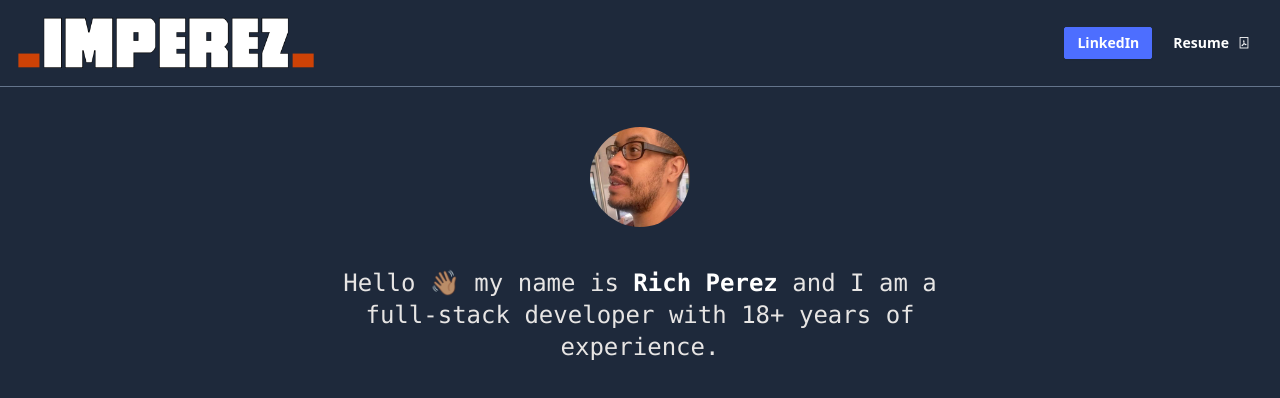
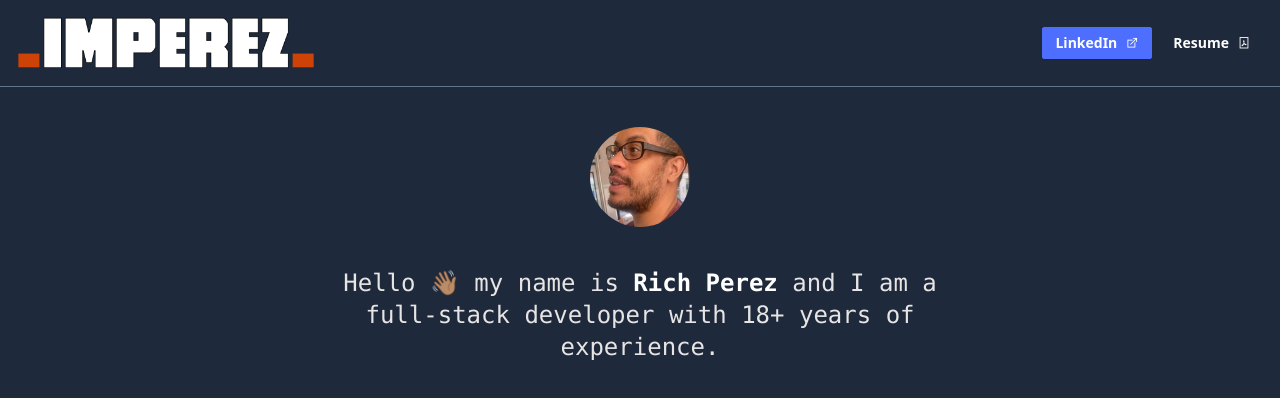
Before and after one commit to perez-rich/richperez.dev, a Next.js app: page / in a window 1280 px wide. Shown: the top 398 px of the page. Built offline with nearby package versions, Linux system fonts and the light colour scheme.

Commit message:
added external link icon

```diff
--- a/app/components/Header.tsx
+++ b/app/components/Header.tsx
@@ -4,7 +4,9 @@ export default function () {
     return <header className="flex flex-col md:flex-row items-center md:justify-between px-4 border-b py-4 md:py-0 border-slate-500">
     <a href="/"><Image src="/img/site-logo.png" alt="imperez logo" width="300" height="86" /></a>
     <nav className="flex gap-2 justify-center">
-      <a className="btn btn-sm btn-primary text-white md:my-4" href="https://www.linkedin.com/in/imperez/" target="_blank" >LinkedIn</a>
+      <a className="btn btn-sm btn-primary text-white md:my-4" href="https://www.linkedin.com/in/imperez/" target="_blank" >
+        LinkedIn <i className="las la-external-link-alt"></i>
+      </a>
       <a className="btn btn-sm btn-ghost text-white md:my-4" href="https://docs.google.com/document/d/1-X2XsNCaCy0j93hHALWcO9V_5NWPxGGYRBbh7p0eAxk/export?format=pdf" target="_blank">
         Resume <i className="lar la-file-pdf"></i>
       </a>
```
